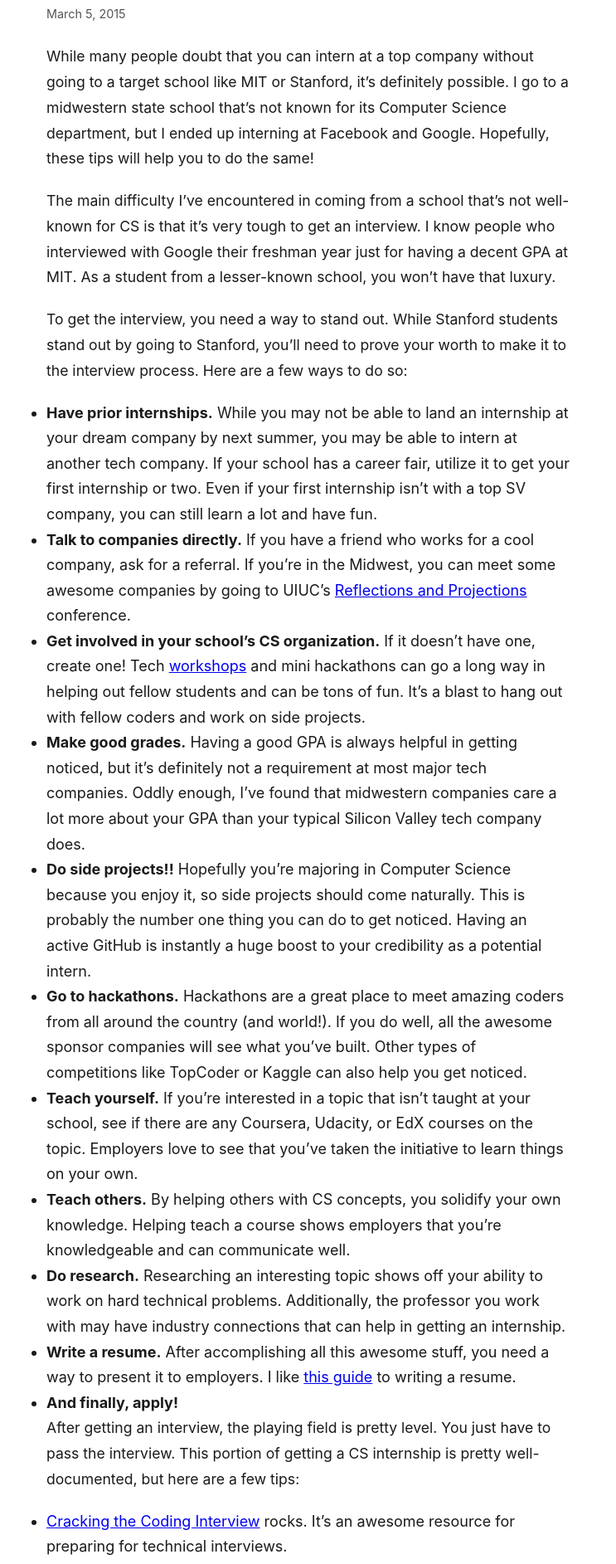
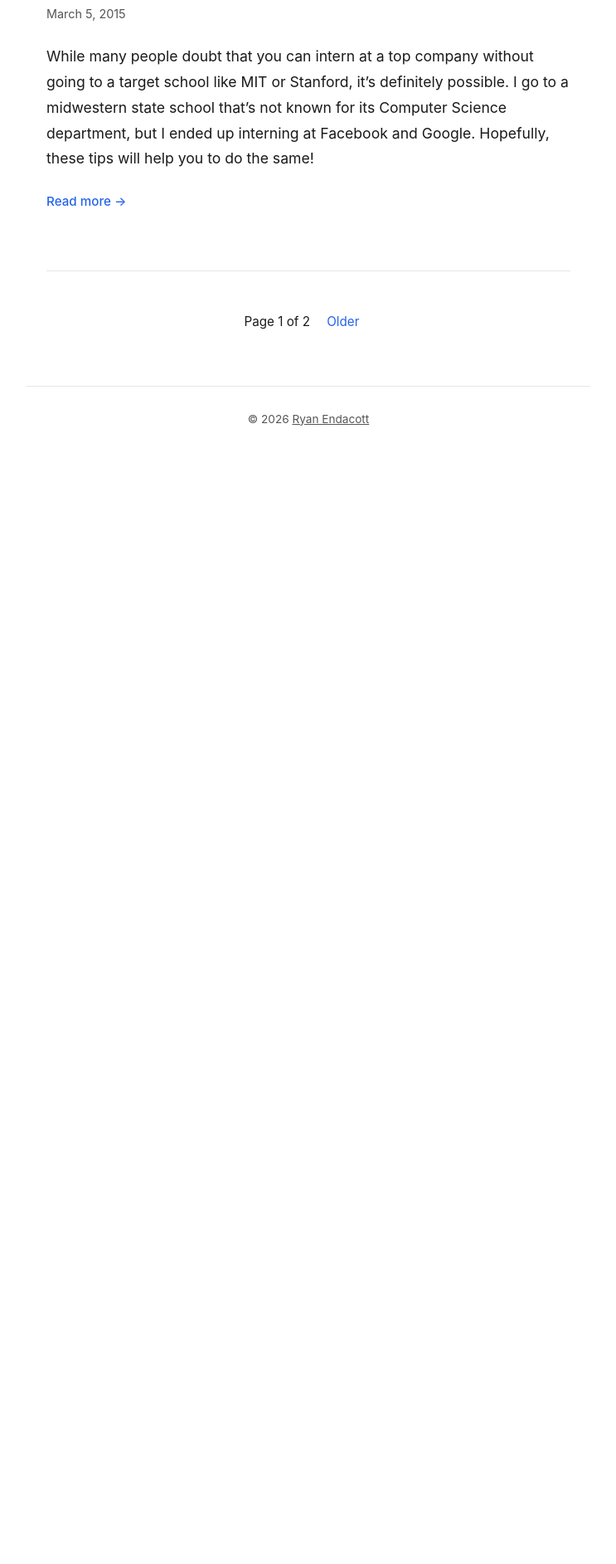
Before and after one commit to ryan-endacott/ryan-endacott.github.com, a Jekyll site: the page built from index.html, in a window 1280 px wide. Shown: the part 1953-3838 px from the top of the page at 83% size, without its empty margins (268-1011 px from the left). Built offline with Jekyll 4.4.1, drawn with Linux system fonts in a browser that asks for light colours; the list of posts is cut into pages by our own code; after the commit the page ends 2530 px from its top, so only the background shows below that; part of the change alters nothing that is shown; some of the changed text lies outside the part shown.

Commit message:
Fix homepage: add excerpt breaks to old posts, fix horizontal scroll
- Add <!--more--> excerpt separators to 2014 and 2015 posts so they
  show as previews on homepage instead of full content
- Fix horizontal scroll with overflow-x: hidden on html/body

Co-Authored-By: Claude Opus 4.6 (1M context) <noreply@anthropic.com>

```diff
--- a/_posts/2015-2-23-get-a-tech-internship.md
+++ b/_posts/2015-2-23-get-a-tech-internship.md
@@ -5,7 +5,9 @@ date:   2015-03-05 14:19:00
 
 ---
 
-While many people doubt that you can intern at a top company without going to a target school like MIT or Stanford, it's definitely possible.  I go to a midwestern state school that’s not known for its Computer Science department, but I ended up interning at Facebook and Google.  Hopefully, these tips will help you to do the same!
+While many people doubt that you can intern at a top company without going to a target school like MIT or Stanford, it’s definitely possible.  I go to a midwestern state school that’s not known for its Computer Science department, but I ended up interning at Facebook and Google.  Hopefully, these tips will help you to do the same!
+
+<!--more-->
 
 The main difficulty I've encountered in coming from a school that's not well-known for CS is that it's very tough to get an interview.  I know people who interviewed with Google their freshman year just for having a decent GPA at MIT.  As a student from a lesser-known school, you won't have that luxury.
 
--- a/assets/css/screen.css
+++ b/assets/css/screen.css
@@ -25,6 +25,7 @@
 }
 
 * { box-sizing: border-box; margin: 0; padding: 0; }
+html, body { overflow-x: hidden; }
 
 body {
   font-family: -apple-system, BlinkMacSystemFont, 'Segoe UI', system-ui, sans-serif;
```
Also changed, not shown: _posts/2014-06-10-rails-file-upload.md (+2 -0 lines).
